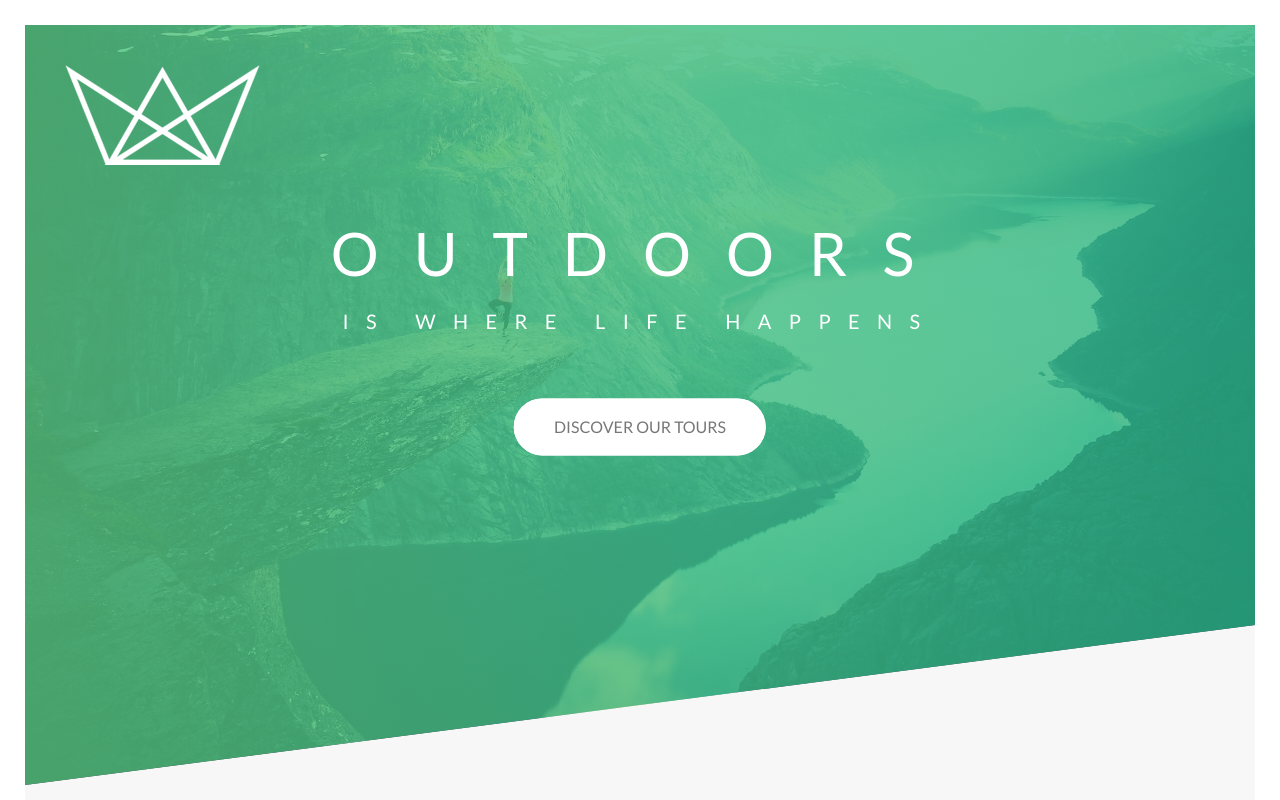
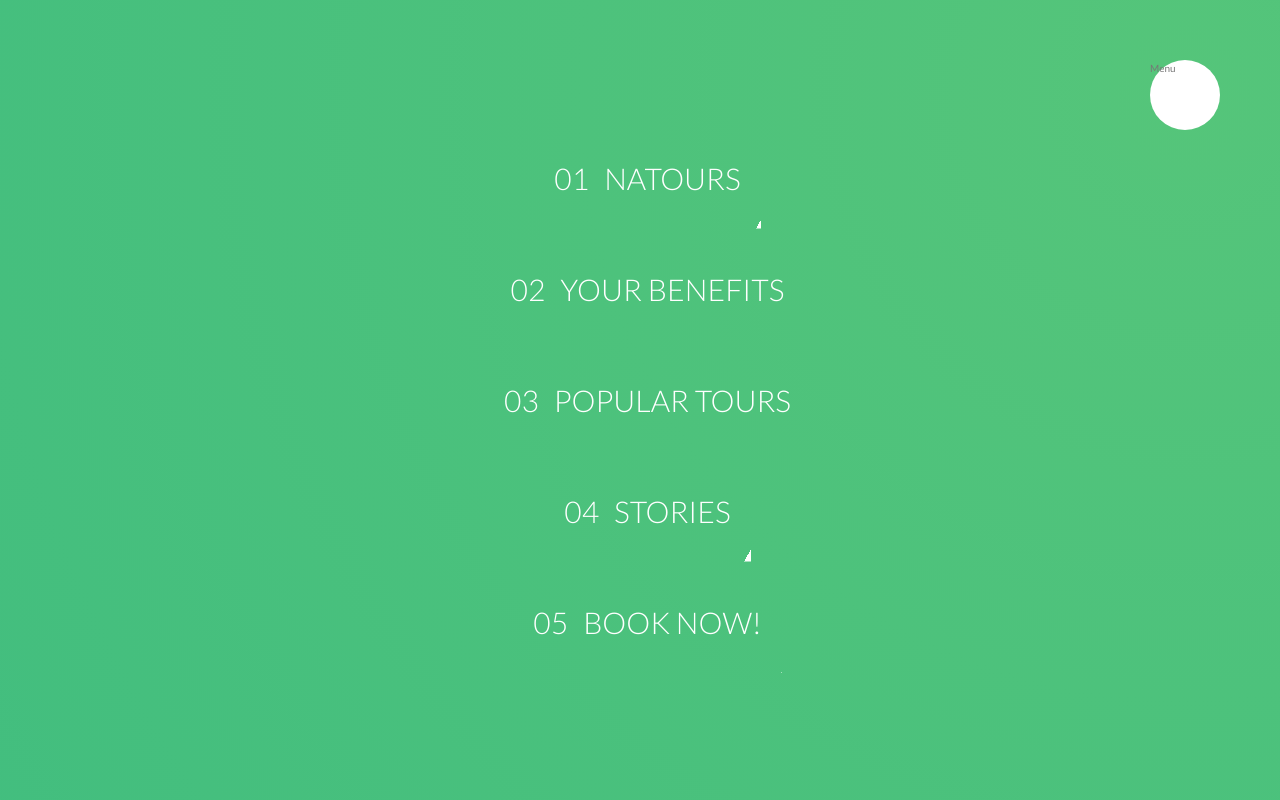
Before and after one commit to Bhuvan-NM/First-Webpage, a website: page Natours/index.html in a window 1280 px wide. Shown: the top 800 px of the page. Drawn offline with Linux system fonts and the light colour scheme.

Commit message:
Added the Basic Ui for the Nav Menu

```diff
--- a/Natours/index.html
+++ b/Natours/index.html
@@ -14,6 +14,23 @@
         <title>Natours | Exciting tours for adventurous people</title>
     </head>
     <body>
+        <div class="navigation">
+            <input type="checkbox" class="navigation_checkbox" id="navi_toggle">
+
+            <label for="navi_toggle" class="navigation_button">Menu</label>
+
+            <div class="navigation_background">&nbsp;</div>
+
+            <nav class="navigation_nav">
+                <ul class="navigation_list">
+                    <li class="navigation_item"><a href="#" class="navigation_link"><span>01</span>Natours</a></li>
+                    <li class="navigation_item"><a href="#" class="navigation_link"><span>02</span>Your Benefits</a></li>
+                    <li class="navigation_item"><a href="#" class="navigation_link"><span>03</span>Popular Tours</a></li>
+                    <li class="navigation_item"><a href="#" class="navigation_link"><span>04</span>Stories</a></li>
+                    <li class="navigation_item"><a href="#" class="navigation_link"><span>05</span>Book Now!</a></li>
+                </ul>
+            </nav>
+        </div>
         <header class="header">
             <div class="header__logo-box">
                 <img src ="img/logo-white.png" alt="header__logo">
--- a/Natours/sass/abstracts/_mixins.scss
+++ b/Natours/sass/abstracts/_mixins.scss
@@ -6,3 +6,10 @@
 
     }
 }
+
+@mixin center-horizontal-vertical {
+    position: absolute;
+        top: 50%;
+        left: 50%;
+        transform: translate(-50%, -50%);
+}
--- /dev/null
+++ b/Natours/sass/layout/_navigation.scss
@@ -0,0 +1,82 @@
+.navigation {
+
+    &_checkbox {
+        display: none;
+    }
+
+    &_button {
+        background-color: $color-white;
+        height: 7rem;
+        width: 7rem;
+        position: fixed;
+        top: 6rem;
+        right: 6rem;
+        border-radius: 50%;
+        z-index: 2000;
+
+    }
+
+    &_background {
+        height: 6rem;
+        width: 6rem;
+        border-radius: 50%;
+        position: fixed;
+        top: 6.5rem;
+        right: 6.5rem;
+        background-image: -webkit-radial-gradient($color-primary-light, $color-primary-dark);
+        background-image: radial-gradient($color-primary-light, $color-primary-dark);
+        z-index: 1000;
+
+        transform: scale(80);
+    }
+
+    &_nav {
+        height: 100vh;
+        width: 100%;
+        position: fixed;
+        top: 0;
+        right: 0;
+        z-index: 1500;
+    }
+
+    &_list {
+        @include center-horizontal-vertical;
+        list-style: none;
+        text-align: center;
+
+    }
+
+    &_item {
+        margin: 1rem;
+
+    }
+
+    &_link {
+        &:link,
+        &:visited {
+            display: inline-block;
+            font-size: 3rem;
+            font-weight: 300;
+            padding: 1rem 2rem;
+            color: $color-white;
+            text-decoration: none;
+            text-transform: uppercase;
+            background-image: linear-gradient(120deg, transparent 0%, transparent 50%, $color-white 50%);
+            background-size: 220%;
+            transition: all .5s;
+
+            span {
+                margin: 1.5rem;
+                display: inline-block;
+            }
+        }
+
+        &:hover,
+        &:active {
+            background-position: 100%;
+            border-radius: 8px;
+            color: $color-primary;
+            transform: translateX(1rem);
+        }
+    }
+}
--- a/Natours/sass/main.scss
+++ b/Natours/sass/main.scss
@@ -17,7 +17,9 @@
 @import "components/story";
 
 @import "layout/header";
+@import "layout/navigation";
 @import "layout/grid";
 @import "layout/footer";
 
+
 @import "pages/home";
```
Also changed, not shown: Natours/css/style.css.
